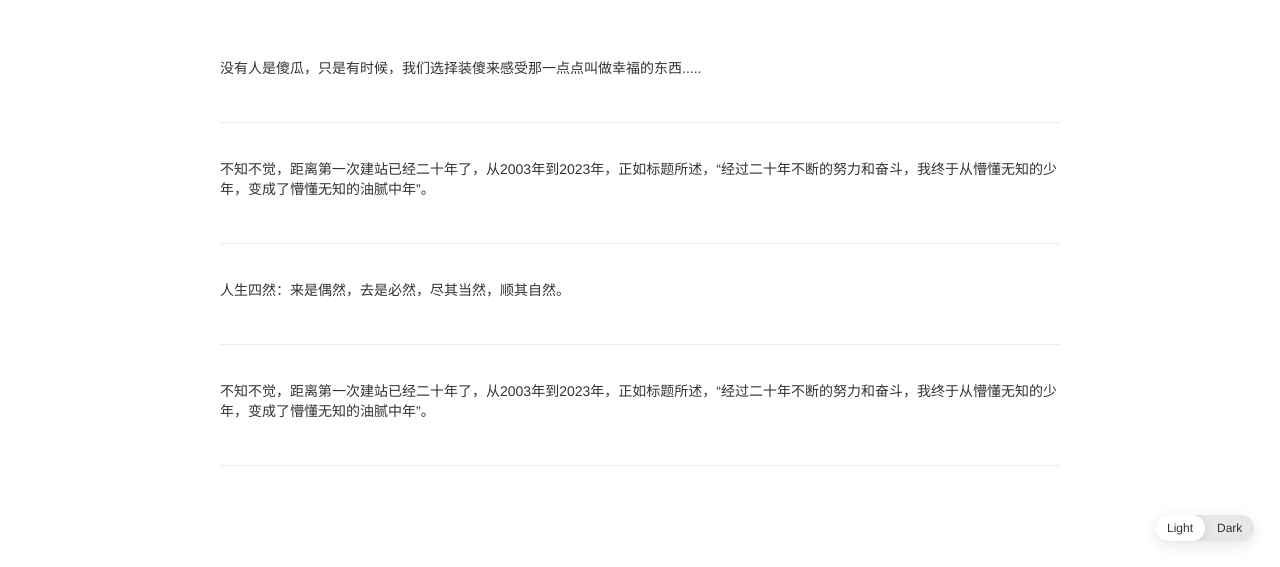
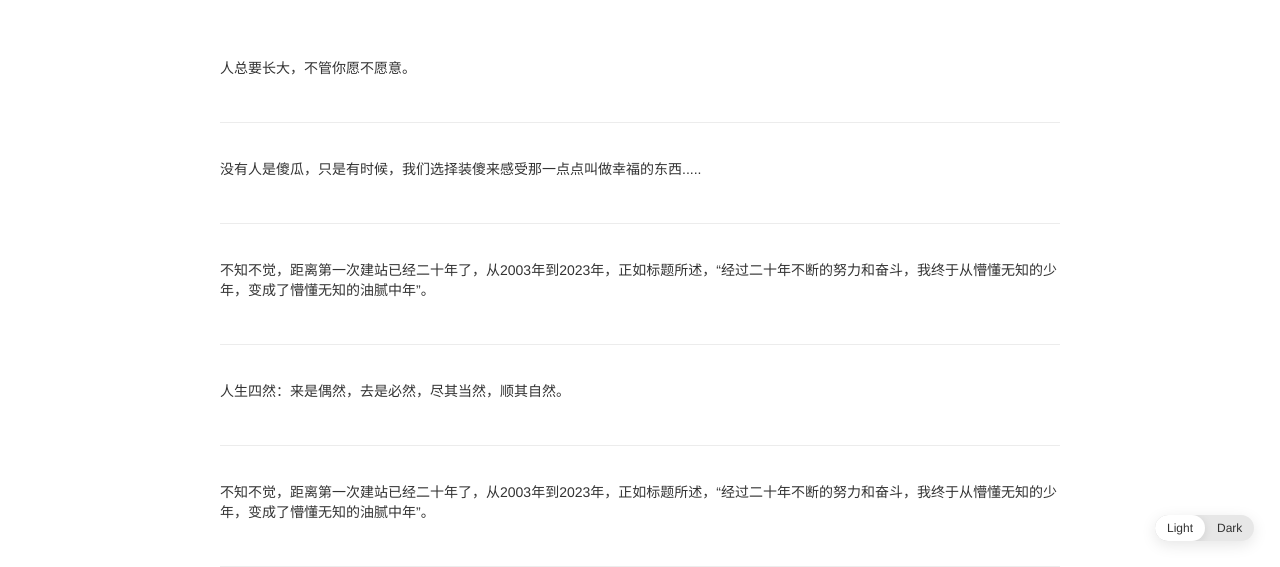
Before and after one commit to xvtx/xvtx.github.io, a plain HTML site: page xvtx/emo.html in a window 1280 px wide. Shown: the part 233-800 px from the top of the page. Drawn offline with Linux system fonts and the light colour scheme.

Commit message:
Add files via upload

```diff
--- a/xvtx/emo.html
+++ b/xvtx/emo.html
@@ -454,6 +454,13 @@
 <article class="single_loop single_def post ">
 
 	<div>
+		<p>人总要长大，不管你愿不愿意。</p>
+	</div>
+</article>
+
+<article class="single_loop single_def post ">
+
+	<div>
 		<p>没有人是傻瓜，只是有时候，我们选择装傻来感受那一点点叫做幸福的东西.....</p>
 	</div>
 </article>
```
